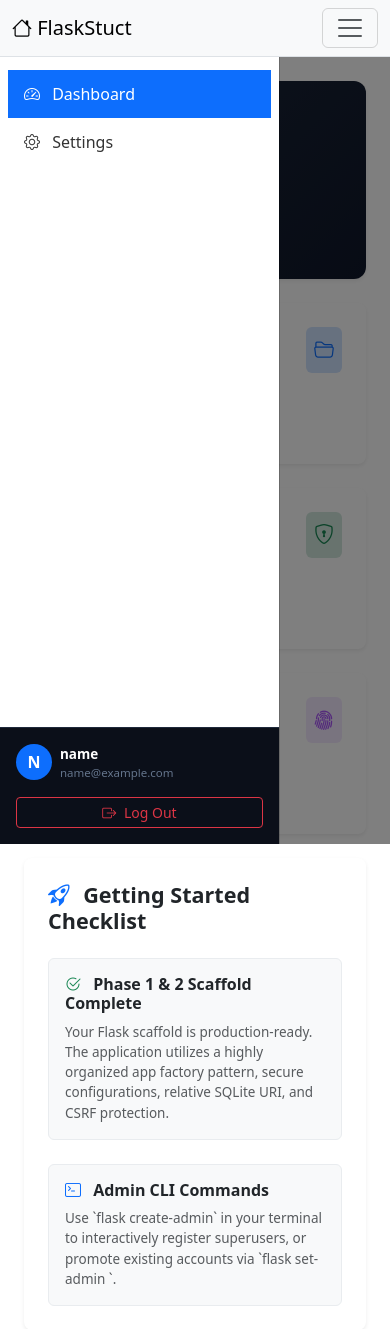
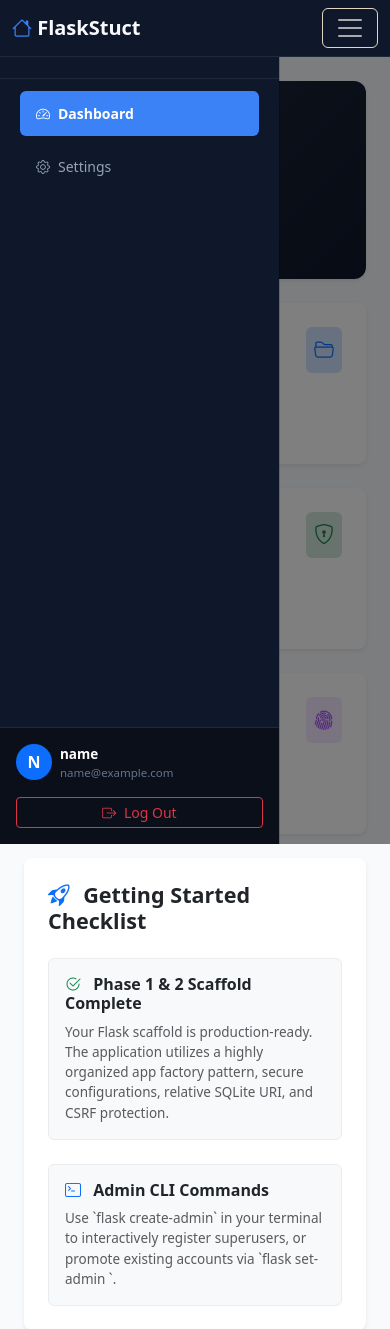
Before and after one commit to waldo7/BoilerFlask, a Flask app: page /dashboard in a window 390 px wide, after a click that opens the changed part. Shown: the top 1329 px of the page. Run offline with Flask 3, Linux system fonts and the light colour scheme; the visitor is signed in with stand-in values (Sample User, id 1).

Commit message:
style(02): apply premium modern dark slate sidebar styles to desktop and mobile menus

```diff
--- a/app/static/css/app.css
+++ b/app/static/css/app.css
@@ -15,44 +15,66 @@
     left: 0;
     bottom: 0;
     width: var(--sidebar-width);
-    padding: 1rem 0;
-    background-color: #f8f9fa;
-    border-right: 1px solid #dee2e6;
+    padding: 1.5rem 0.75rem;
+    background-color: #0f172a; /* Premium Slate 900 */
+    border-right: 1px solid #1e293b;
     overflow-y: auto;
     z-index: 1000;
 }
 
 /* Sidebar brand header */
 .sidebar-brand {
-    padding: 0.5rem 1rem 1rem;
+    display: flex;
+    align-items: center;
+    padding: 0.5rem 0.75rem 1.5rem;
     font-size: 1.25rem;
-    font-weight: 600;
-    border-bottom: 1px solid #dee2e6;
-    margin-bottom: 0.5rem;
+    font-weight: 700;
+    color: #f8fafc; /* Slate 50 */
+    border-bottom: 1px solid #1e293b;
+    margin-bottom: 1.5rem;
+}
+
+.sidebar-brand i {
+    color: #3b82f6; /* Premium Sky Blue */
+    margin-right: 0.75rem;
+    font-size: 1.5rem;
 }
 
 /* Sidebar nav links */
 .sidebar-desktop .nav-link {
-    padding: 0.5rem 1rem;
-    color: #333;
-    border-radius: 0;
-    transition: background-color 0.15s ease;
+    display: flex;
+    align-items: center;
+    padding: 0.75rem 1rem;
+    color: #94a3b8; /* Slate 400 */
+    font-size: 14px;
+    font-weight: 500;
+    border-radius: 0.375rem;
+    margin-bottom: 0.25rem;
+    transition: all 0.2s ease;
 }
 
 .sidebar-desktop .nav-link:hover {
-    background-color: #e9ecef;
+    background-color: #1e293b; /* Slate 800 */
+    color: #f1f5f9; /* Slate 100 */
 }
 
 .sidebar-desktop .nav-link.active {
-    background-color: #0d6efd;
-    color: #fff;
+    background-color: #3b82f6; /* Premium Blue 500 */
+    color: #ffffff;
+    font-weight: 600;
+    box-shadow: 0 4px 6px -1px rgba(59, 130, 246, 0.2), 0 2px 4px -2px rgba(59, 130, 246, 0.2);
+}
+
+.sidebar-desktop .nav-link i {
+    font-size: 1.1rem;
 }
 
 /* --- Main Content Shift (makes room for fixed sidebar on desktop) --- */
 .content-col {
     margin-left: var(--sidebar-width);
     min-height: 100vh;
-    padding: 1.5rem;
+    padding: 2.5rem;
+    background-color: #f8fafc; /* Premium slate-50 light background */
 }
 
 /* --- Mobile Top Bar --- */
@@ -60,26 +82,71 @@
     position: sticky;
     top: 0;
     z-index: 1050;
-    border-bottom: 1px solid #dee2e6;
+    background-color: #0f172a !important; /* Premium Slate 900 */
+    border-bottom: 1px solid #1e293b;
+    color: #f8fafc;
+}
+
+.mobile-topbar .navbar-brand {
+    color: #f8fafc !important;
+    font-weight: 700;
+}
+
+.mobile-topbar .navbar-brand i {
+    color: #3b82f6;
+}
+
+.mobile-topbar .navbar-toggler {
+    border-color: #1e293b;
+    filter: invert(1); /* Keeps hamburger icon visible on dark background */
 }
 
 /* --- Mobile Offcanvas Sidebar --- */
 #mobileSidebar {
     max-width: 280px;
+    background-color: #0f172a; /* Premium Slate 900 */
+    color: #f8fafc;
+}
+
+#mobileSidebar .offcanvas-header {
+    border-bottom: 1px solid #1e293b;
+    padding: 1.5rem 1.25rem;
+}
+
+#mobileSidebar .offcanvas-title {
+    font-weight: 700;
+    color: #f8fafc;
+}
+
+#mobileSidebar .offcanvas-title i {
+    color: #3b82f6;
+}
+
+#mobileSidebar .btn-close {
+    filter: invert(1); /* White close button */
 }
 
 #mobileSidebar .nav-link {
+    display: flex;
+    align-items: center;
     padding: 0.75rem 1rem;
-    color: #333;
+    color: #94a3b8;
+    font-size: 14px;
+    font-weight: 500;
+    border-radius: 0.375rem;
+    margin: 0.25rem 0.75rem;
+    transition: all 0.2s ease;
 }
 
 #mobileSidebar .nav-link:hover {
-    background-color: #e9ecef;
+    background-color: #1e293b;
+    color: #f1f5f9;
 }
 
 #mobileSidebar .nav-link.active {
-    background-color: #0d6efd;
-    color: #fff;
+    background-color: #3b82f6;
+    color: #ffffff;
+    font-weight: 600;
 }
 
 /* --- Responsive: mobile viewports (< 768px) --- */
@@ -90,6 +157,7 @@
 
     .content-col {
         margin-left: 0;
+        padding: 1.5rem;
     }
 }
 
```
